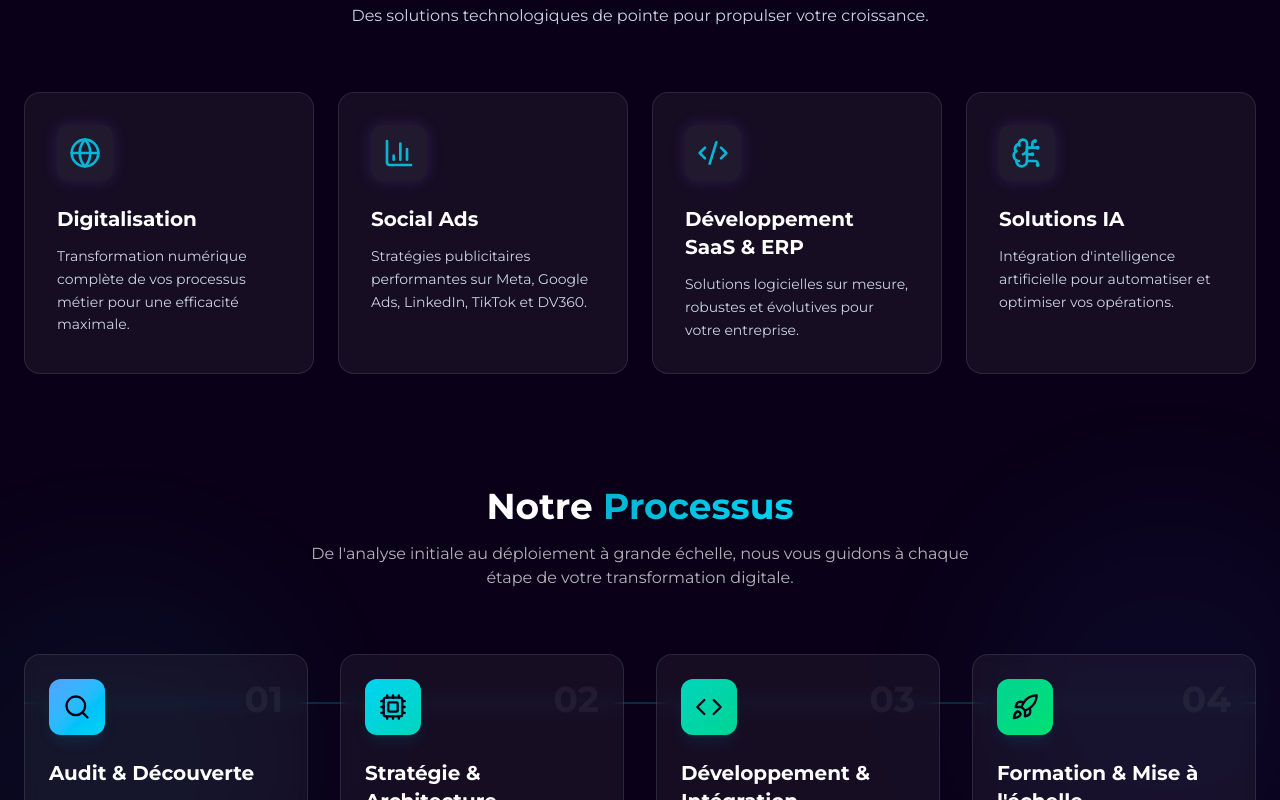
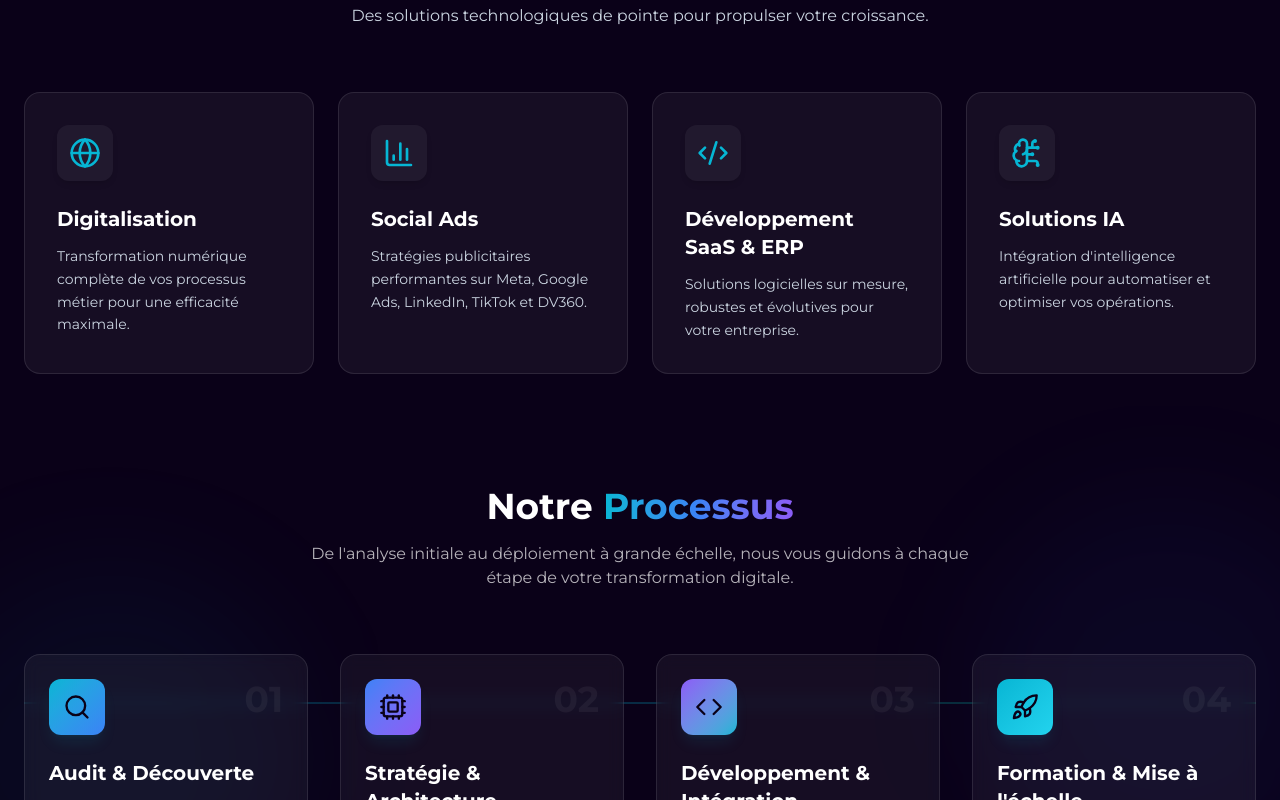
Before and after one commit to midouhk85/bluemind-digital, a React (Vite) app: page / in a window 1280 px wide. Shown: the part 920-1720 px from the top of the page. Built offline with nearby package versions, Linux system fonts and the light colour scheme.

Commit message:
Amélioration complète: couleurs vibrantes (cyan/bleu/violet), meilleur contraste sur toutes les sections

```diff
--- a/src/components/Contact.jsx
+++ b/src/components/Contact.jsx
@@ -186,7 +186,7 @@ const Contact = () => {
 
                             <button
                                 type="submit"
-                                className="w-full py-4 bg-accent/10 hover:bg-accent/20 border border-accent/50 text-accent rounded-full transition-all hover:shadow-[0_0_15px_rgba(34,211,238,0.3)] font-display tracking-wide flex items-center justify-center gap-2"
+                                className="w-full py-4 bg-gradient-to-r from-accent to-accentBlue hover:from-accentBlue hover:to-accent text-white font-semibold rounded-full transition-all hover:shadow-[0_0_30px_rgba(6,182,212,0.6)] font-display tracking-wide flex items-center justify-center gap-2"
                             >
                                 Envoyer le message
                                 <Send className="w-5 h-5" />
--- a/src/components/Process.jsx
+++ b/src/components/Process.jsx
@@ -8,28 +8,28 @@ const steps = [
         title: "Audit & Découverte",
         description: "Nous analysons vos flux de travail actuels et identifions les opportunités à fort impact pour l'automatisation par l'IA.",
         icon: Search,
-        color: "from-blue-400 to-cyan-400"
+        color: "from-accent to-accentBlue"
     },
     {
         id: 2,
         title: "Stratégie & Architecture",
         description: "Nous concevons une feuille de route IA personnalisée et une architecture technique adaptée à vos objectifs commerciaux.",
         icon: Cpu,
-        color: "from-cyan-400 to-teal-400"
+        color: "from-accentBlue to-accentPurple"
     },
     {
         id: 3,
         title: "Développement & Intégration",
         description: "Nos ingénieurs construisent et intègrent vos solutions IA, assurant une compatibilité transparente avec votre stack.",
         icon: Code,
-        color: "from-teal-400 to-emerald-400"
+        color: "from-accentPurple to-accent"
     },
     {
         id: 4,
         title: "Formation & Mise à l'échelle",
         description: "Nous formons votre équipe et surveillons les performances pour garantir que votre IA évolue efficacement avec votre croissance.",
         icon: Rocket,
-        color: "from-emerald-400 to-green-400"
+        color: "from-accent to-accentGlow"
     }
 ];
 
@@ -50,7 +50,7 @@ const Process = () => {
                     className="text-center mb-16"
                 >
                     <h2 className="text-3xl md:text-4xl font-bold mb-4 text-black dark:text-white">
-                        Notre <span className="text-transparent bg-clip-text bg-gradient-to-r from-accent to-cyan-400">Processus</span>
+                        Notre <span className="text-transparent bg-clip-text bg-gradient-to-r from-accent via-accentBlue to-accentPurple">Processus</span>
                     </h2>
                     <p className="text-textGray dark:text-textLight/70 max-w-2xl mx-auto">
                         De l'analyse initiale au déploiement à grande échelle, nous vous guidons à chaque étape de votre transformation digitale.
--- a/src/components/Services.jsx
+++ b/src/components/Services.jsx
@@ -14,19 +14,19 @@ const services = [
         icon: <BarChart3 className="w-8 h-8" />,
         title: "Social Ads",
         description: "Stratégies publicitaires performantes sur Meta, Google Ads, LinkedIn, TikTok et DV360.",
-        color: "from-accentBlue to-accentGlow"
+        color: "from-accentBlue to-accentPurple"
     },
     {
         icon: <Code2 className="w-8 h-8" />,
         title: "Développement SaaS & ERP",
         description: "Solutions logicielles sur mesure, robustes et évolutives pour votre entreprise.",
-        color: "from-accent to-accentGlow"
+        color: "from-accentPurple to-accent"
     },
     {
         icon: <BrainCircuit className="w-8 h-8" />,
         title: "Solutions IA",
         description: "Intégration d'intelligence artificielle pour automatiser et optimiser vos opérations.",
-        color: "from-accentGlow to-accent"
+        color: "from-accent to-accentGlow"
     }
 ];
 
@@ -67,12 +67,12 @@ const ServiceCard = ({ service, index }) => {
                 transform: `perspective(1000px) rotateX(${rotateX}deg) rotateY(${rotateY}deg)`,
                 transition: 'transform 0.2s ease-out'
             }}
-            className="group p-8 rounded-2xl bg-white dark:bg-white/5 border border-transparent dark:border-white/10 hover:bg-blue-50 dark:hover:bg-accent/5 hover:border-accent/30 transition-all duration-300 shadow-lg dark:shadow-none"
+            className="group p-8 rounded-2xl bg-gray-50 dark:bg-white/5 border border-gray-200 dark:border-white/10 hover:bg-white hover:border-accent/50 dark:hover:bg-accent/5 dark:hover:border-accent/30 transition-all duration-300 shadow-md hover:shadow-xl dark:shadow-none"
         >
             <div className={`absolute inset-0 bg-gradient-to-br ${service.color} opacity-0 group-hover:opacity-10 transition-opacity duration-500`} />
 
             <div className="relative z-10">
-                <div className="mb-6 p-3 bg-gray-100 dark:bg-white/5 rounded-xl w-fit group-hover:scale-110 transition-transform duration-300 text-accent shadow-[0_0_15px_rgba(139,92,246,0.2)] group-hover:shadow-[0_0_20px_rgba(139,92,246,0.4)]">
+                <div className="mb-6 p-3 bg-white dark:bg-white/5 rounded-xl w-fit group-hover:scale-110 transition-transform duration-300 text-accent shadow-md group-hover:shadow-[0_0_20px_rgba(6,182,212,0.4)]">
                     {service.icon}
                 </div>
                 <h3 className="text-xl font-bold mb-3 text-black dark:text-white group-hover:text-accent transition-colors">
@@ -88,7 +88,7 @@ const ServiceCard = ({ service, index }) => {
 
 const Services = () => {
     return (
-        <section id="services" className="py-8 bg-primary relative overflow-hidden">
+        <section id="services" className="py-8 bg-white dark:bg-primary relative overflow-hidden">
             <div className="container mx-auto px-6 relative z-10">
                 <motion.div
                     initial={{ opacity: 0, y: 20 }}
```
